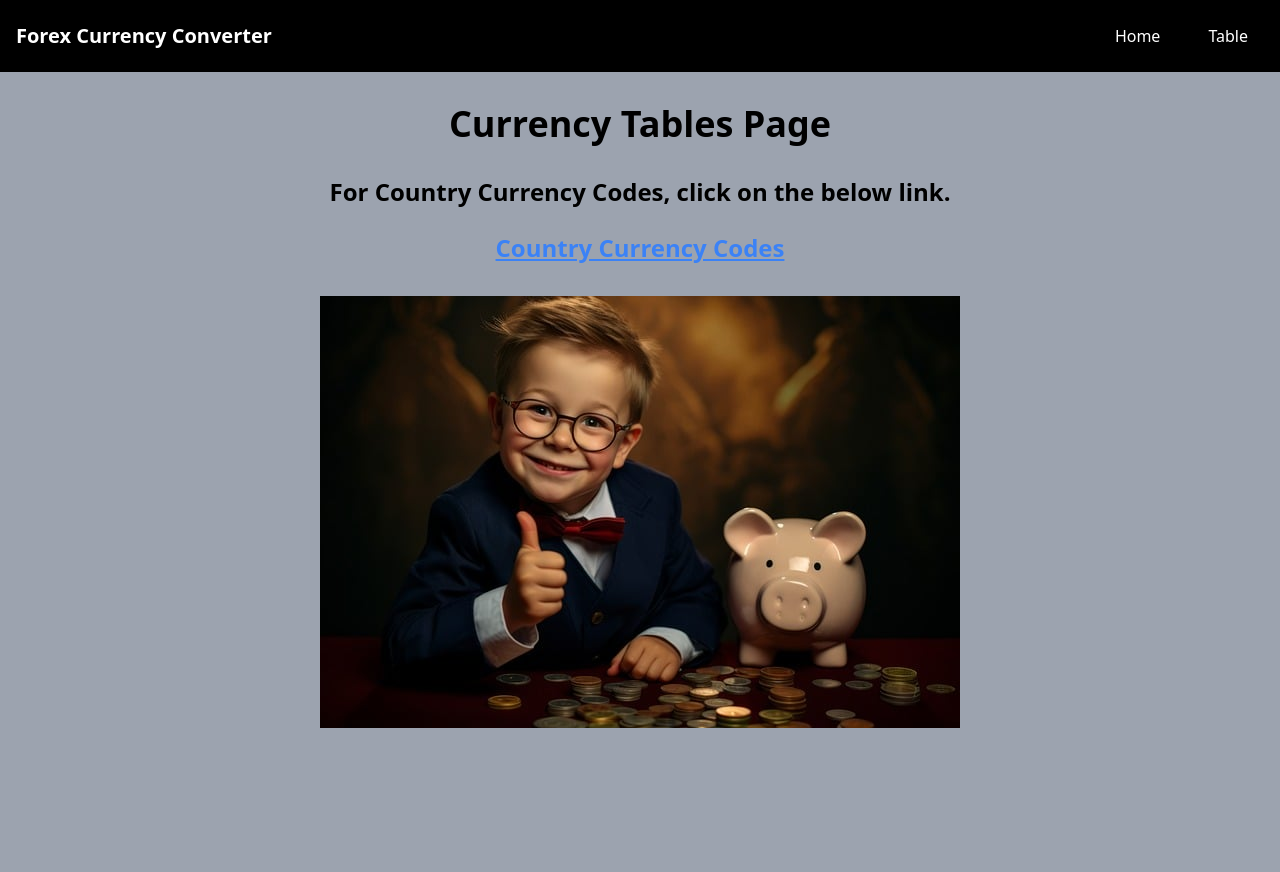
After one commit to bnelsonemail/Forex-Converter, a Flask app: page /table in a window 1280 px wide. The commit adds this page. Run offline with Flask 3, Linux system fonts and the light colour scheme.

Commit message:
revisions in routes in app.py, added images to be included on pages, imported forex and updated requirements.txt, revisions to html templates and styling with Tailwind, updated .gitignore to exclude items from GH

```diff
--- a/app.py
+++ b/app.py
@@ -1,8 +1,8 @@
-from flask import Flask, render_template, request
-# from flask_debugtoolbar import DebugToolbarExtension
+from flask import Flask, render_template, request, json, jsonify, redirect
+from flask_debugtoolbar import DebugToolbarExtension
 from config import logger, DevelopmentConfig # or ProductionConfig, TestingConfig
 from dotenv import load_dotenv, find_dotenv
-# from forex import forex_BTC
+#from forex_converter import forex_BTC
 import os
 
 
@@ -15,13 +15,30 @@ app = Flask(__name__)
 # Call config files
 app.config.from_object(DevelopmentConfig)
 # app.config['DEBUG'] = 'DEBUG_TB_INTERCEPT_REDIRECTS = True'
-# debug = DebugToolbarExtension(app)
+debug = DebugToolbarExtension(app)
 
 @app.route('/') # Home Page
 def home():
+    """Renders Home Page with a form for user input to convert currency rates"""
     return render_template ('home.html')
 
 
+@app.route('/table')
+def table():
+    """Renders table.html which provides a link for user to look up currency codes"""
+    return render_template('table.html')
+
+
+@app.route('/convert')
+def convert():
+    """Renders Page to display the converted currency requested by user"""
+    return render_template('convert.html')
+
+
+@app.route('/conversion')
+def conversion():
+    """Calls the API and returns values.  Redirects to convert.html"""
+    return redirect('/convert')
 
 
 
--- a/forex_converter.py
+++ b/forex_converter.py
@@ -0,0 +1,2 @@
+from forex_python.converter import CurrencyCodes, CurrencyRates
+from datetime import date, datetime # import the date and datetime modules from datetime library
--- a/templates/base.html
+++ b/templates/base.html
@@ -15,8 +15,8 @@
                 <a href="/" class="text-white hover:bg-red-500 py-2 px-4 rounded transition-colors duration-300 ease-in-out cursor-pointer">
                     Home
                 </a>
-                <a href="/tables" class="text-white hover:bg-red-500 py-2 px-4 rounded transition-colors duration-300 ease-in-out cursor-pointer">
-                    Tables
+                <a href="/table" class="text-white hover:bg-red-500 py-2 px-4 rounded transition-colors duration-300 ease-in-out cursor-pointer">
+                    Table
                 </a>
             </div>
         </nav>
--- a/templates/home.html
+++ b/templates/home.html
@@ -14,7 +14,7 @@
                 Enter the currency code below into the input and submit to see the current Bitcoin price.
             </h3>
             <h3 class="text-xl font-bold text-black">
-                Use the Tables link in the nav bar for resources to look up country currency codes.
+                Use the Table link in the navigation bar (top) for resources to look up country currency codes.
             </h3>
             <div class="mt-8 w-full max-w-lg mx-auto">
                 <form action="/convert" method="post" class="space-y-4 text-left">
--- /dev/null
+++ b/templates/table.html
@@ -0,0 +1,18 @@
+{% extends "base.html" %} {% block title %}Currency Table{% endblock title %}
+
+{% block content %}
+<div class="flex flex-col items-center h-screen bg-gray-400">
+  <h1 class="text-4xl font-bold text-black pt-8">Currency Tables Page</h1>
+  <h2 class="text-2xl font-bold text-black pt-8">
+    For Country Currency Codes, click on the below link.
+</h2><br>
+<a href="https://www.iban.com/currency-codes" target="_blank" rel="noopener noreferrer" class="text-2xl text-blue-500 hover:text-red-500 font-bold underline transition-colors duration-300 ease-in-out">
+    Country Currency Codes
+</a>
+<div class="mt-8">
+    <img src="/static/images/piggy_bank_640.jpg" alt="ai generated boy with piggy bank" class="mx-auto">
+</div>
+
+</div>
+
+{% endblock content %}
```
Also changed, not shown: templates/convert.html (added, +19 -0 lines), requirements.txt (line endings or trailing spaces), static/images/bitcoin_circuit_640.jpg (added), static/images/piggy_bank_640.jpg (added), 1 other file.
